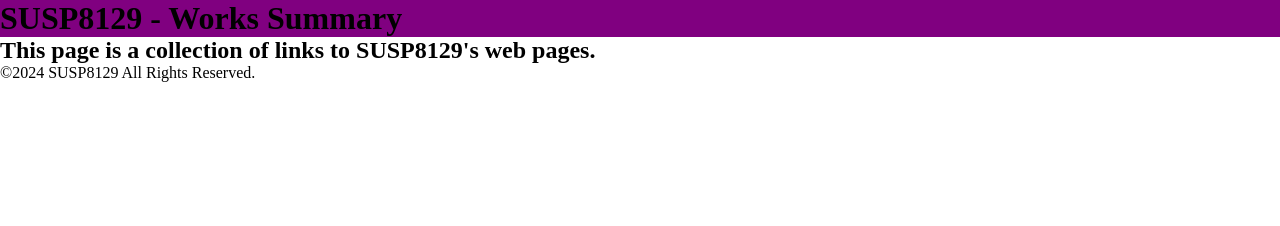
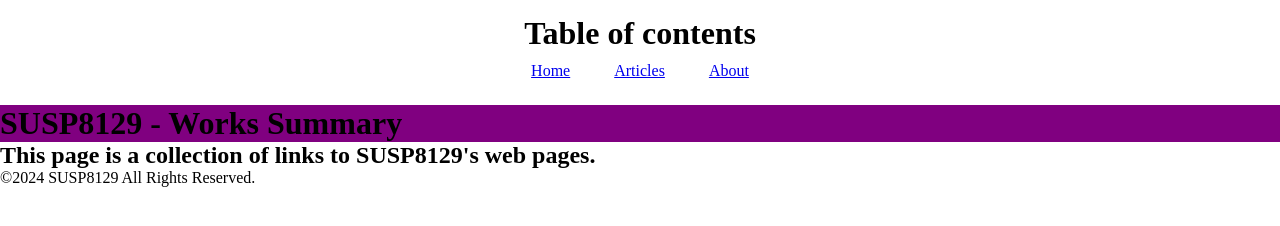
Before and after one commit to SUSP8129/Self_introduction, a plain HTML site: page index.html in a window 1280 px wide. Drawn offline with Linux system fonts and the light colour scheme.

Commit message:
update index.html

```diff
--- a/index.html
+++ b/index.html
@@ -9,6 +9,23 @@
     <title>Works Summary</title>
 </head>
 
+<header>
+    <h1 class="headline">
+      <a>Table of contents</a>
+    </h1>
+    <ul class="nav-list">
+      <li class="nav-list-item">
+        <a href="https://susp8129.github.io/Works_Summary/index.html">Home</a>
+      </li>
+      <li class="nav-list-item">
+        <a href="https://susp8129.github.io/Works_Summary/Articles.html">Articles</a>
+      </li>
+      <li class="nav-list-item">
+        <a href="https://susp8129.github.io/Works_Summary/about.html">About</a>
+      </li>
+    </ul>
+</header>
+
 <body>
     <h1 class="zero">SUSP8129 - Works Summary</h1>
         <h2>This page is a collection of links to SUSP8129's web pages.</h2>
```
